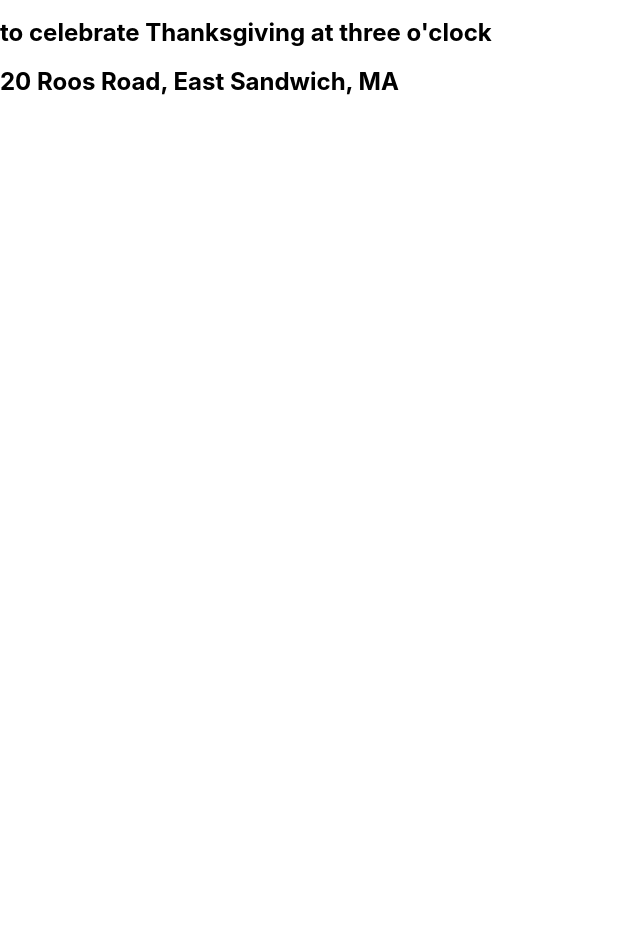
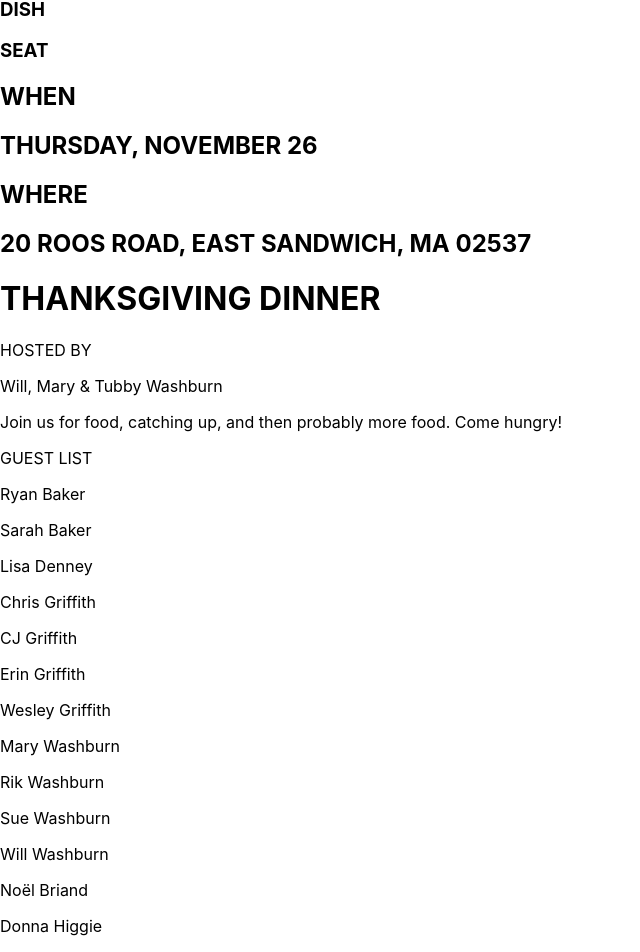
Before and after one commit to marybees/thanksgiving, a React (Create React App) app: page / in a window 1280 px wide. Shown: the part 113-1065 px from the top of the page, without its empty margins (0-640 px from the left). Before the commit the page ends 800 px from the top, so only its background shows below. Built offline with nearby package versions, Linux system fonts and the light colour scheme.

Commit message:
Create Skeleton layout and basic text

```diff
--- a/src/Home.js
+++ b/src/Home.js
@@ -1,12 +1,69 @@
 import React from 'react';
+
+import Nav from "./Nav";
+import Footer from "./Footer";
 
 const Home = () => {
   return (
     <div>
-      <h2>Please join us for a gathering of</h2>
-      <h1>family, friends, and food</h1>
-      <h2>to celebrate Thanksgiving at three o'clock</h2>
-      <h2>20 Roos Road, East Sandwich, MA</h2>
+      <Nav />
+      <div className="body">
+        <div className="body-half" id="body-two">
+          <div id="body-two-heading">
+            <div id="body-two-left-heading">
+              <h2>WHEN</h2>
+              <h2>THURSDAY, NOVEMBER 26</h2>
+            </div>
+            <div id="body-two-right-heading">
+              <h2>WHERE</h2>
+              <h2>20 ROOS ROAD, EAST SANDWICH, MA 02537</h2>
+            </div>
+          </div>
+          <div id="body-two-title">
+              <h1>THANKSGIVING DINNER</h1>
+          </div>
+          <div className="body-two-subtitle">
+              <p>HOSTED BY</p>
+          </div>
+          <div className="body-two-cursive">
+            <p>Will, Mary & Tubby Washburn</p>
+          </div>
+          <div>
+            <p>Join us for food, catching up, and then probably more food. Come hungry!</p>
+          </div>
+          <div className="body-two-subtitle">
+              <p>GUEST LIST</p>
+          </div>
+          <div id="guest-list-container">
+            <div className="body-two-cursive guest-list-column">
+              <p>Ryan Baker</p>
+              <p>Sarah Baker</p>
+              <p>Lisa Denney</p>
+            </div>
+            <div className="body-two-cursive guest-list-column">
+              <p>Chris Griffith</p>
+              <p>CJ Griffith</p>
+              <p>Erin Griffith</p>
+              <p>Wesley Griffith</p>
+            </div>
+            <div className="body-two-cursive guest-list-column">
+              <p>Mary Washburn</p>
+              <p>Rik Washburn</p>
+              <p>Sue Washburn</p>
+              <p>Will Washburn</p>
+            </div>
+            <div className="body-two-cursive guest-list-column">
+              <p>Noël Briand</p>
+              <p>Donna Higgie</p>
+            </div>
+          </div>
+        </div>
+        <div className="body-half" id="body-one">
+          <h2>Please join us for a gathering of</h2>
+          <h1>family, friends, and food</h1>
+        </div>
+      </div>
+      <Footer />
     </div>
   )
 }
```
